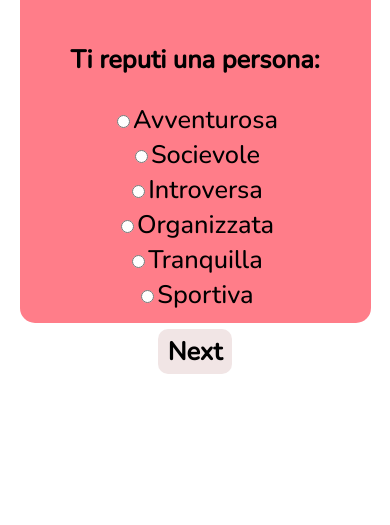
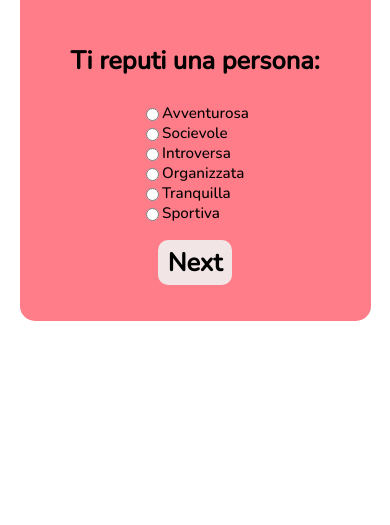
Before and after one commit to Alessio-Lovato-Unipd/travel_website, a plain HTML site: page quiz_page.html in a window 390 px wide. Shown: the part 319-844 px from the top of the page. Drawn offline with nearby package versions, Linux system fonts and the light colour scheme.

Commit message:
Changed visualization for small screen device

```diff
--- a/questions.css
+++ b/questions.css
@@ -12,9 +12,7 @@ body {
   .quiz-container {
     position: relative;
     width: 80vw;
-    height: 60vh;
-    max-width: 500px;
-    max-height: 400px;
+    height: fit-content;
     margin: 0;
     padding: 5%;
     background-color: rgba(255, 70, 87, 0.7);
@@ -55,10 +53,30 @@ body {
   }
 
   .options {
-    display: contents;
+    display: block;
+    text-align: left;
     font-size: 3vh;
     white-space: pre-line;
     overflow: hidden;
     text-overflow: ellipsis;
     white-space: nowrap;
+    max-width: 80vw;
   }
+
+  .options label {
+    display: flex;
+    align-items: center;
+  }
+
+
+  .options label span {
+    flex: 1;
+    white-space: normal;
+    word-wrap: break-word;
+  }
+
+  @media (max-width: 600px) {
+    .options label {
+      font-size: 1.8vh;
+    }
+  }
```
